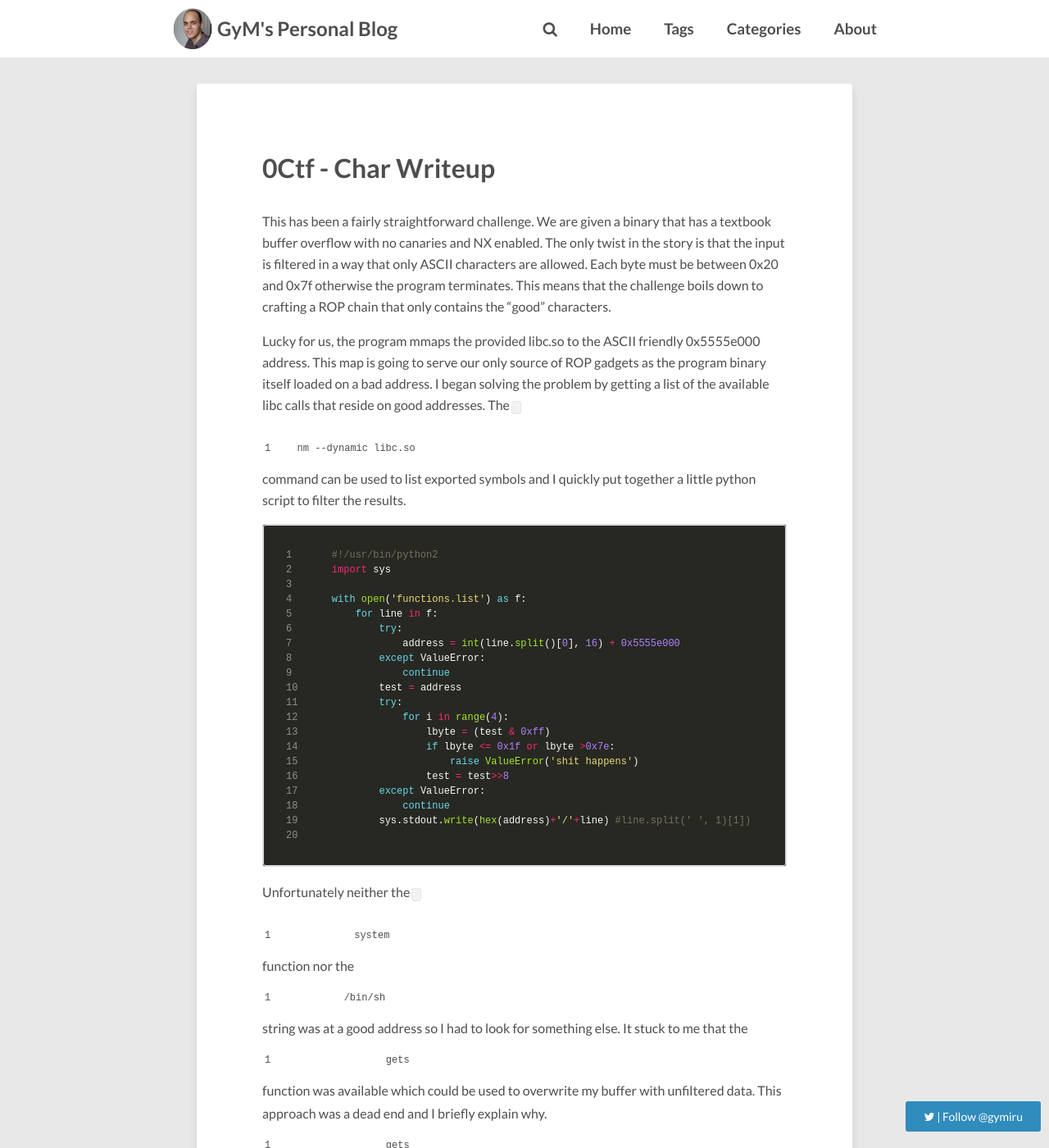
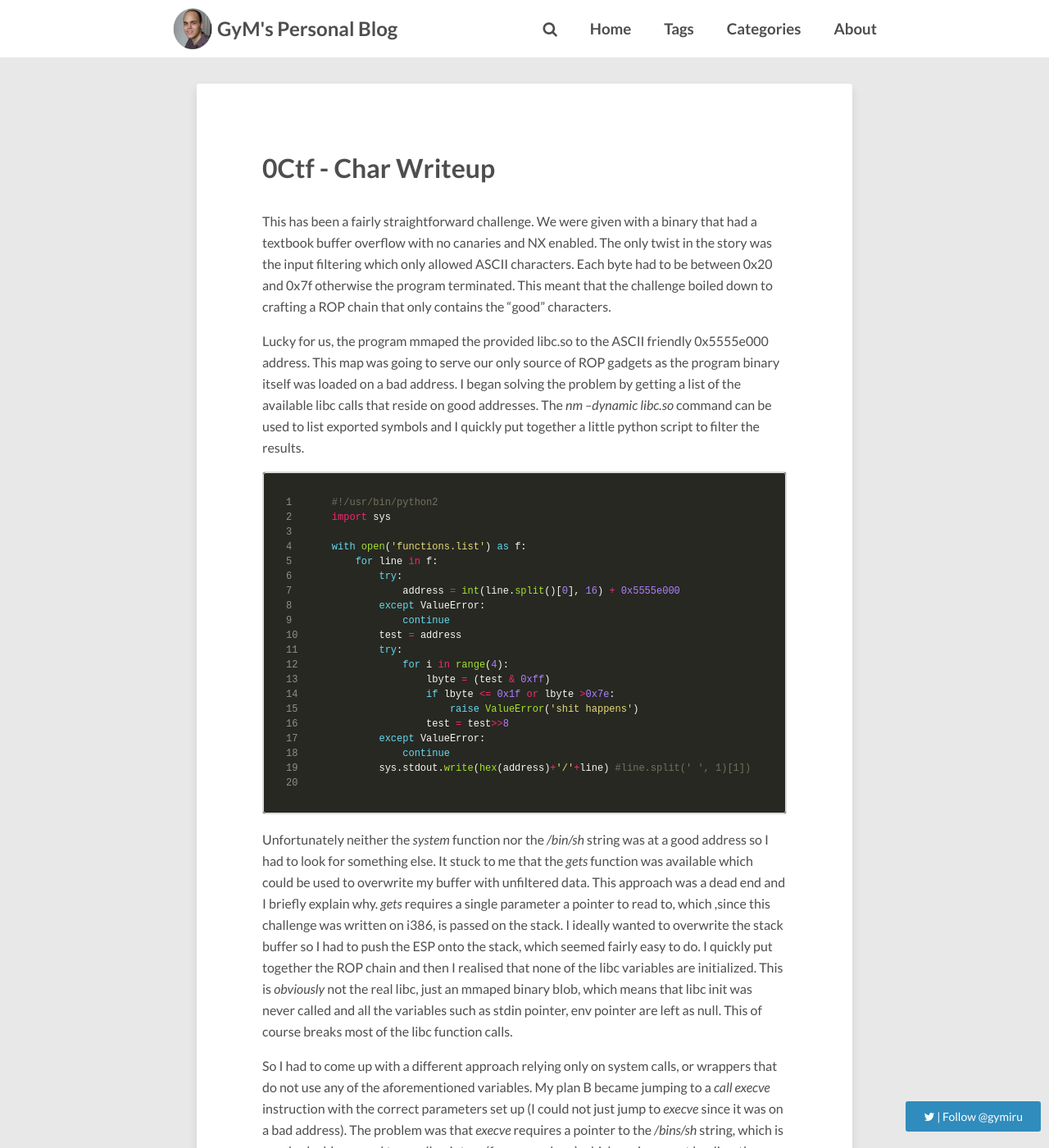
Before and after one commit to gymgit/gymgit.github.io, a Jekyll site: the page built from _posts/2017-03-20-0ctf-char.md, in a window 1280 px wide and 1400 px high, scrolled down 248 px. Shown: the whole window at 82% size. Built offline with Jekyll 4.4.1, drawn with Linux system fonts in a browser that asks for light colours; nearby versions of some CDN libraries; comment, search, counter and statistics services are not loaded; some of the changed text lies outside the part shown.

Commit message:
fixed typos

````diff
--- a/_posts/2017-03-20-0ctf-char.md
+++ b/_posts/2017-03-20-0ctf-char.md
@@ -9,9 +9,9 @@ share: true
 categories: [writeups]
 ---
 
-This has been a fairly straightforward challenge. We are given a binary that has a textbook buffer overflow with no canaries and NX enabled. The only twist in the story is that the input is filtered in a way that only ASCII characters are allowed. Each byte must be between 0x20 and 0x7f otherwise the program terminates. This means that the challenge boils down to crafting a ROP chain that only contains the "good" characters.
+This has been a fairly straightforward challenge. We were given with a binary that had a textbook buffer overflow with no canaries and NX enabled. The only twist in the story was the input filtering which only allowed ASCII characters. Each byte had to  be between 0x20 and 0x7f otherwise the program terminated. This meant that the challenge boiled down to crafting a ROP chain that only contains the "good" characters.
 
-Lucky for us, the program mmaps the provided libc.so to the ASCII friendly 0x5555e000 address. This map is going to serve our only source of ROP gadgets as the program binary itself loaded on a bad address. I began solving the problem by getting a list of the available libc calls that reside on good addresses. The `nm --dynamic libc.so` command can be used to list exported symbols and I quickly put together a little python script to filter the results.
+Lucky for us, the program mmaped the provided libc.so to the ASCII friendly 0x5555e000 address. This map was going to serve our only source of ROP gadgets as the program binary itself was loaded on a bad address. I began solving the problem by getting a list of the available libc calls that reside on good addresses. The *nm --dynamic libc.so* command can be used to list exported symbols and I quickly put together a little python script to filter the results.
 
 ```python
 #!/usr/bin/python2
@@ -35,19 +35,19 @@ with open('functions.list') as f:
         sys.stdout.write(hex(address)+'/'+line) #line.split(' ', 1)[1])
 
 ```
-Unfortunately neither the `system` function nor the `/bin/sh` string was at a good address so I had to look for something else. It stuck to me that the `gets` function was available which could be used to overwrite my buffer with unfiltered data. This approach was a dead end and I briefly explain why. `gets` requires a single parameter a pointer to read to, which ,since this challenge was written on i386, is passed on the stack. I ideally wanted to overwrite the stack buffer so I had to push the `esp` onto the stack, which seemed fairly easy to do. I quickly put together the ROP chain and then I realised that none of the libc variables are initialized. This is *obviously* not the real libc, just an mmaped binary blob, which means that libc init was never called and all the variables such as stdin pointer, env pointer are left as null. This of course breaks most of the libc function calls.
+Unfortunately neither the *system* function nor the */bin/sh* string was at a good address so I had to look for something else. It stuck to me that the *gets* function was available which could be used to overwrite my buffer with unfiltered data. This approach was a dead end and I briefly explain why. *gets* requires a single parameter a pointer to read to, which ,since this challenge was written on i386, is passed on the stack. I ideally wanted to overwrite the stack buffer so I had to push the ESP onto the stack, which seemed fairly easy to do. I quickly put together the ROP chain and then I realised that none of the libc variables are initialized. This is *obviously* not the real libc, just an mmaped binary blob, which means that libc init was never called and all the variables such as stdin pointer, env pointer are left as null. This of course breaks most of the libc function calls.
 
-So I had to come up with a different approach relying only on system calls, or wrappers that do not use any of the aforementioned variables. My plan B became jumping to a `call execve` instruction with the correct parameters set up (I could not just jump to `execve` since it was on a bad address). The problem was that `execve` requires a pointer to the `/bins/sh` string, which is on a bad address, and two null pointers (for env and arg) which again cannot be directly supplied. So I had to set up these parameters in registers and push them on the stack in the right order then call execve.
+So I had to come up with a different approach relying only on system calls, or wrappers that do not use any of the aforementioned variables. My plan B became jumping to a *call execve* instruction with the correct parameters set up (I could not just jump to *execve* since it was on a bad address). The problem was that *execve* requires a pointer to the */bins/sh* string, which is on a bad address, and two null pointers (for env and arg) which again cannot be directly supplied. So I had to set up these parameters in registers and push them on the stack in the right order then call execve.
 
-I used `ROPgadget --all` to gather the gadgets and filtered the output the same way as I filtered the symbol list. I have spent some time looking through the gadgets to where and how I could set up the parameters and then I found a `pusha` gadget. `pusha` pushes all the general purpose registers onto the stack in the following order EAX, ECX, EDX, EBX, ESP, EBP, ESI, EDI. This was perfect for me all that was left to do:
+I used *ROPgadget --all* to gather the gadgets and filtered the output the same way as I filtered the symbol list. I have spent some time looking through the gadgets to figure out where and how I could set up the parameters and then I found the *pusha* gadget. *pusha* pushes all the general purpose registers onto the stack in the following order EAX, ECX, EDX, EBX, ESP, EBP, ESI, EDI. This was perfect for me all that was left to do:
 
 * set EAX to 0 as it is going to be the env pointer
 * set ECX to 0 as the arg pointer
-* calculate the address of `/bin/sh` in EDX
-* put the address of `call execve` in EBX
-* set the address of the next gadget in EDI which is going to be executed after the `pusha`, this gadget should pop of 3 items from the stack (former ESP, EDI, ESI) so that the `call execve` gets executed
+* calculate the address of */bin/sh* in EDX
+* put the address of *call execve* in EBX
+* set the address of the next gadget in EDI which was going to be executed after the *pusha*, this gadget should pop off 3 items from the stack (former ESP, EDI, ESI) so that the *call execve* gets executed
 
-There were `pop edi` and `pop ebx` gadgets so setting those up was trivial, just as well as setting EAX to null with a `xor eax eax` gadget. ECX was set to null with and `xchg eax, ecx` gadget and EDX was calculated with an `add eax, 0xc35b0000` and `sub edx, eax` gadgets, setting EAX and EDX appropriately beforehand ( /bin/sh: 0x556bb7ec = 0x3a212121-(0xc35b0000+0x215a6935). The actual exploit code is really messy and I am too lazy to clean it up, so I am just gonna copy it here. I hope this explanation makes up for it. The ROP chain worked like a charm after spending considerable amount of time piecing it together, the flag was:
+There were *pop edi* and *pop ebx* gadgets so setting those up was trivial, just as well as setting EAX to null with a *xor eax eax* gadget. ECX was set to null with and *xchg eax, ecx* gadget and EDX was calculated with an *add eax, 0xc35b0000* and *sub edx, eax* gadgets, setting EAX and EDX appropriately beforehand (/bin/sh: 0x556bb7ec = 0x3a212121-(0xc35b0000+0x215a6935)). The actual exploit code is really messy and I am too lazy to clean it up, so I am just gonna copy it here as is. I hope this explanation makes up for it. The ROP chain worked like a charm after spending considerable amount of time piecing it together, the flag was:
 
 ```
 flag{Asc11_ea3y_d0_1t???}
````
